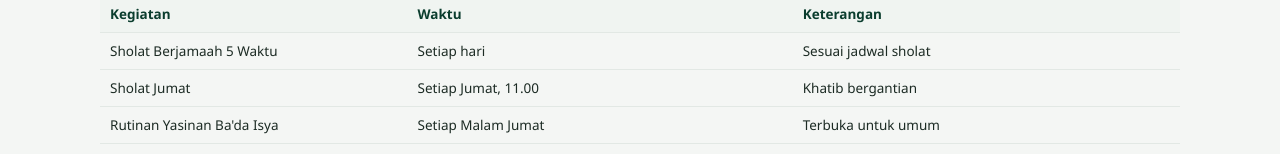
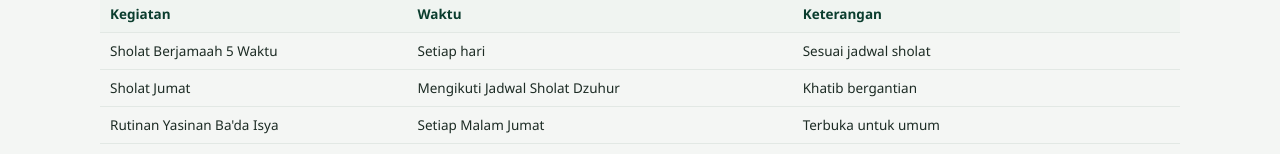
Before and after one commit to basten08/masjid-al-ghufron, a website: page public/kegiatan.html in a window 1280 px wide. Shown: the part 255-409 px from the top of the page. Drawn offline with Linux system fonts and the light colour scheme.

Commit message:
Update jadwal Sholat Jumat mengikuti jadwal Dzuhur

```diff
--- a/public/kegiatan.html
+++ b/public/kegiatan.html
@@ -49,7 +49,7 @@
           </tr>
           <tr>
             <td>Sholat Jumat</td>
-            <td>Setiap Jumat, 11.00</td>
+            <td>Mengikuti Jadwal Sholat Dzuhur</td>
             <td>Khatib bergantian</td>
           </tr>
           <tr>
```
